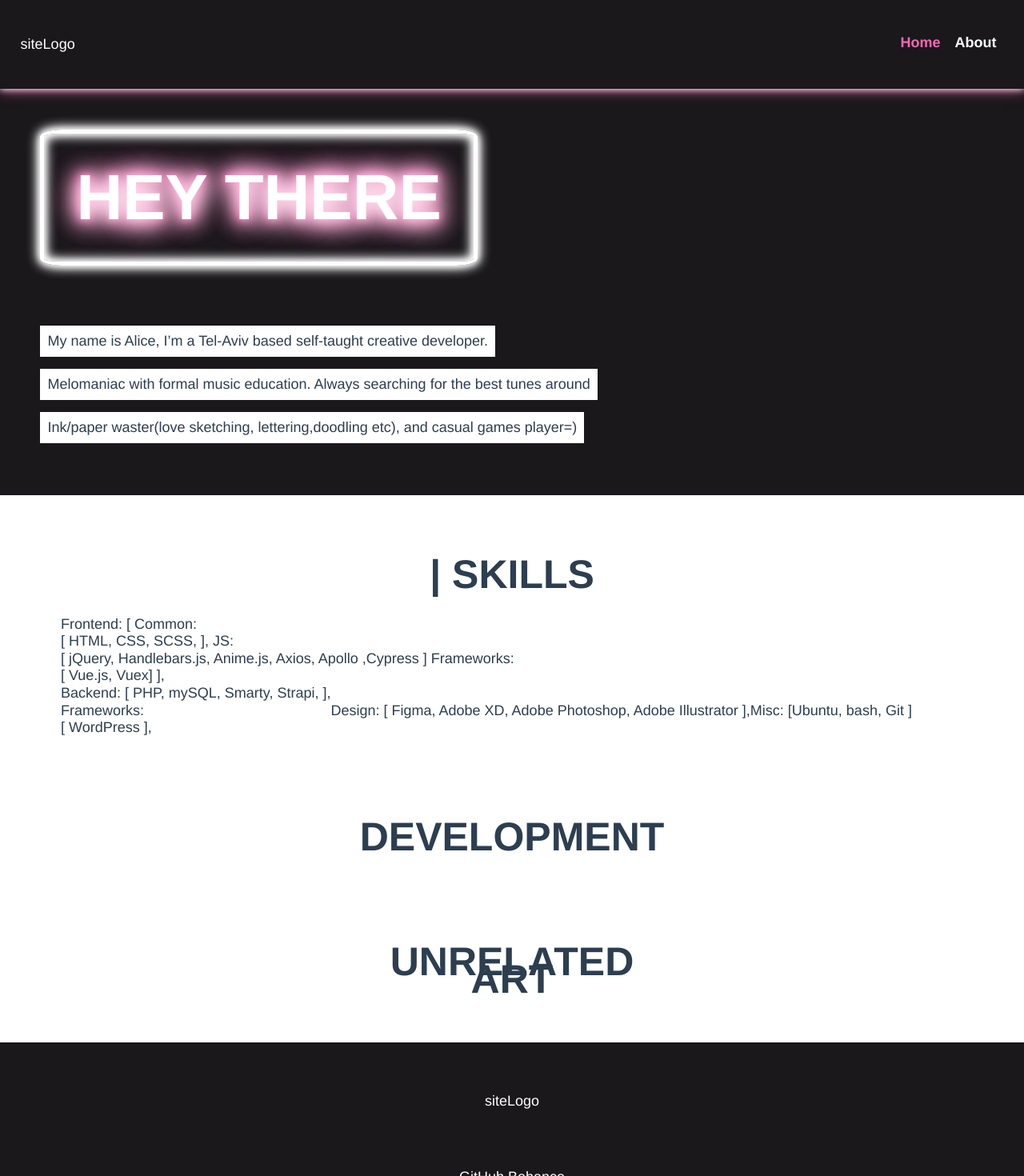
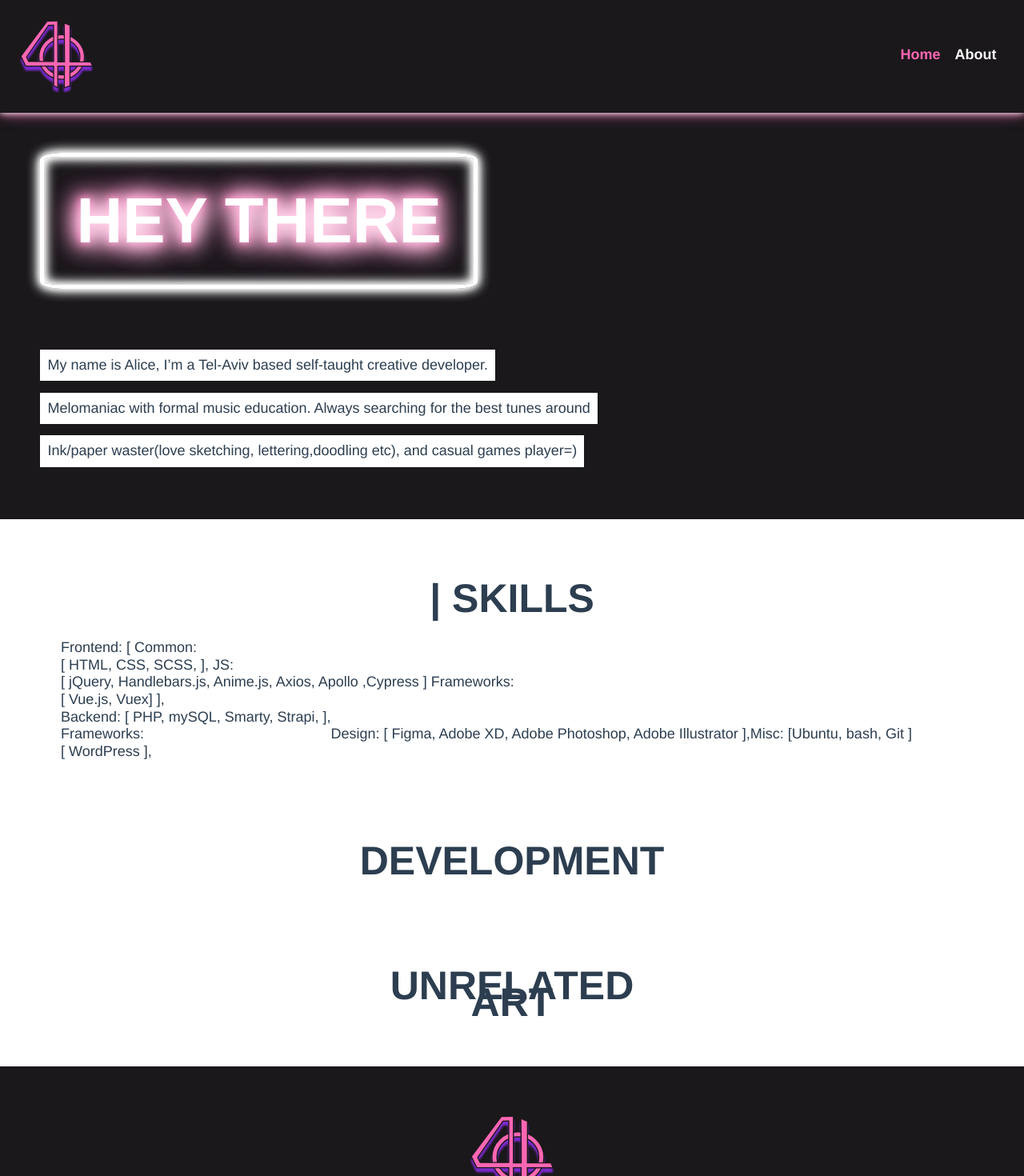
Before and after one commit to 4l1c30zz/vue3-blog, a Vue app: page / in a window 1280 px wide. Shown: the top 1470 px of the page at 80% size. Built offline with nearby package versions, Linux system fonts and the light colour scheme; no server answers.

Commit message:
logo animation added

```diff
--- a/src/assets/scss/main.scss
+++ b/src/assets/scss/main.scss
@@ -29,7 +29,22 @@ footer {
   flex-direction: column;
   justify-content: center;
 }
-
+/*logo*/
+.logo-svg {
+  stroke: color(raisin_black);
+  stroke-width: 2px;
+  fill: color(hot_pink);
+  filter: drop-shadow(0 5px 1px color(french_violet));
+  min-width: 7vw;
+  max-width: 8vw;
+  transition: all 0.5s ease;
+  &:hover{
+    stroke-width: 0;
+    transform: scale(1.2);
+    filter: drop-shadow(-1vw -5px 0 color(jonquil)) drop-shadow(1vw 5px 0 color(french_violet));
+  }
+}
+/**/
 /*app header styles*/
 .header {
   min-height: 60px;
--- a/src/components/footer.vue
+++ b/src/components/footer.vue
@@ -1,6 +1,8 @@
 <template>
   <footer id="contact" class="footer flex flex-center">
-    <div class="logo column is-full">siteLogo</div>
+    <div class="logo column is-full">
+      <svg class="logo-svg" viewBox="0 0 146 137" fill="none" xmlns="http://www.w3.org/2000/svg"><path d="M83.2141 28.2484C57.6116 28.2484 36.8551 48.6087 36.8551 73.716C36.8551 98.8233 57.6116 119.184 83.2141 119.184C108.817 119.184 129.573 98.8233 129.573 73.716C129.573 48.6087 108.817 28.2484 83.2141 28.2484ZM83.2141 110.305C62.6132 110.305 45.9104 93.9277 45.9104 73.716C45.9104 53.5042 62.6132 37.1268 83.2141 37.1268C103.815 37.1268 120.518 53.5042 120.518 73.716C120.518 93.9277 103.815 110.305 83.2141 110.305Z" class="circle"></path><path d="M142.265 83.6061H100.235C100.235 83.6061 100.348 21.3649 100.384 9.43734C96.4151 7.69702 92.4534 5.96378 88.4846 4.22346C88.6261 16.5472 89.2274 71.3814 89.1566 83.6061C85.485 83.5495 79.0048 83.6627 75.3331 83.6061C75.1068 71.9969 75.2058 12.8897 75.3331 0C73.1754 0.558883 53.6923 0.72867 53.6923 0.72867L0.202271 72.1242L10.0004 92.145C10.0004 92.145 48.8392 92.1662 66.9216 92.1733C66.9216 106.259 66.9216 118.122 66.9216 132.208C69.1359 132.767 73.232 135.695 75.3331 136.113C75.2765 127.178 75.2482 98.3068 75.3331 92.1733C79.1321 92.2298 85.1454 92.1379 88.9444 92.1945C88.909 98.9577 88.8171 105.869 88.7959 112.64C88.7676 120.563 88.7393 136.41 88.7393 136.41L100.087 132.172L100.03 92.145L146 92.2298L142.265 83.6061ZM56.5433 9.13314L66.8862 8.70867L66.9216 82.9057L15.9713 82.9198L11.6063 73.7726L56.5433 9.13314Z" class="symbol"></path></svg>
+    </div>
     <div class="footer-toolbar column is-full">
       <a
         href="https://github.com/4l1c30zz/"
--- a/src/components/header.vue
+++ b/src/components/header.vue
@@ -1,7 +1,7 @@
 <template>
   <header class="flex flex-between">
     <div class="logo">
-      siteLogo
+      <svg class="logo-svg" viewBox="0 0 146 137" fill="none" xmlns="http://www.w3.org/2000/svg"><path d="M83.2141 28.2484C57.6116 28.2484 36.8551 48.6087 36.8551 73.716C36.8551 98.8233 57.6116 119.184 83.2141 119.184C108.817 119.184 129.573 98.8233 129.573 73.716C129.573 48.6087 108.817 28.2484 83.2141 28.2484ZM83.2141 110.305C62.6132 110.305 45.9104 93.9277 45.9104 73.716C45.9104 53.5042 62.6132 37.1268 83.2141 37.1268C103.815 37.1268 120.518 53.5042 120.518 73.716C120.518 93.9277 103.815 110.305 83.2141 110.305Z" class="circle"></path><path d="M142.265 83.6061H100.235C100.235 83.6061 100.348 21.3649 100.384 9.43734C96.4151 7.69702 92.4534 5.96378 88.4846 4.22346C88.6261 16.5472 89.2274 71.3814 89.1566 83.6061C85.485 83.5495 79.0048 83.6627 75.3331 83.6061C75.1068 71.9969 75.2058 12.8897 75.3331 0C73.1754 0.558883 53.6923 0.72867 53.6923 0.72867L0.202271 72.1242L10.0004 92.145C10.0004 92.145 48.8392 92.1662 66.9216 92.1733C66.9216 106.259 66.9216 118.122 66.9216 132.208C69.1359 132.767 73.232 135.695 75.3331 136.113C75.2765 127.178 75.2482 98.3068 75.3331 92.1733C79.1321 92.2298 85.1454 92.1379 88.9444 92.1945C88.909 98.9577 88.8171 105.869 88.7959 112.64C88.7676 120.563 88.7393 136.41 88.7393 136.41L100.087 132.172L100.03 92.145L146 92.2298L142.265 83.6061ZM56.5433 9.13314L66.8862 8.70867L66.9216 82.9057L15.9713 82.9198L11.6063 73.7726L56.5433 9.13314Z" class="symbol"></path></svg>
     </div>
     <div id="nav" class="header flex flex-between">
       <router-link to="/">Home</router-link>
```
